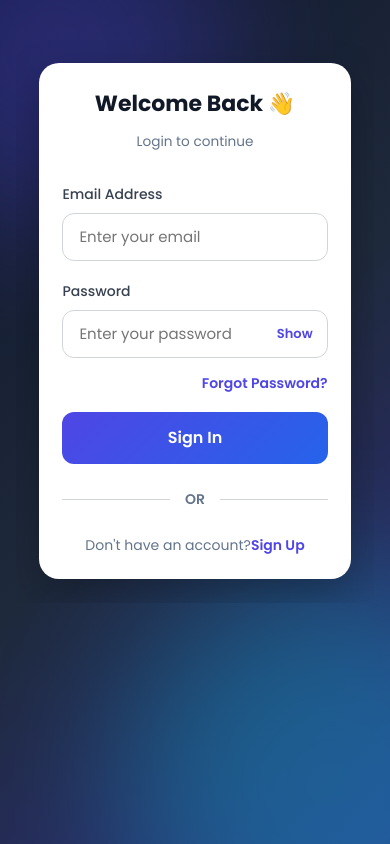
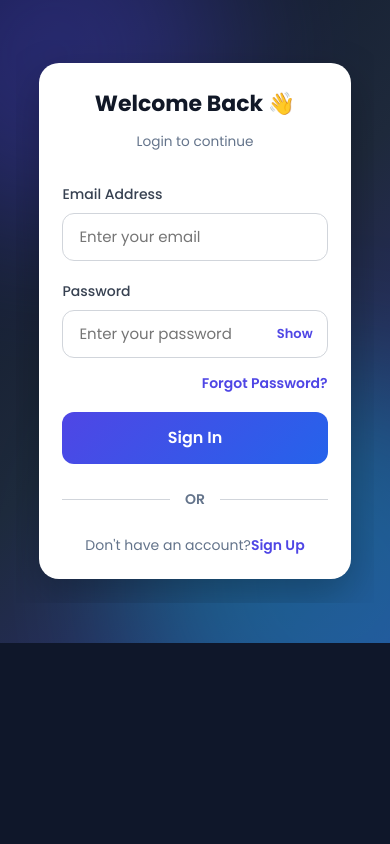
Before and after one commit to dhinesh876/GROOME_UI, a React (Vite) app: page /#/login in a window 390 px wide. Built offline with nearby package versions, Linux system fonts and the light colour scheme; the HTML template or start-up script is replaced by a standard one.

Commit message:
fix z-index and font loading - 1

```diff
--- a/src/styles/Login.css
+++ b/src/styles/Login.css
@@ -440,13 +440,17 @@ body {
     }
 }
 
+
 /* phones */
 @media (max-width: 600px) {
 
     .login-page {
+        min-height: auto;
+        /* page only as tall as the card needs — no leftover empty space */
         align-items: flex-start;
-        /* card starts near top instead of dead-center, so it doesn't jump when the keyboard opens */
         padding-top: 40px;
+        padding-bottom: 40px;
+        /* keeps it looking balanced instead of card sitting flush at the bottom edge */
     }
 
     .login-container {
@@ -467,6 +471,7 @@ body {
     .login-page {
         padding: 10px;
         padding-top: 24px;
+        padding-bottom: 24px;
     }
 
     .login-right {
@@ -494,6 +499,9 @@ body {
 @media (max-height: 480px) and (orientation: landscape) {
 
     .login-page {
+        min-height: 100dvh;
+        /* landscape needs the old full-height behavior back, since the
+           page is wide and short here, not tall and narrow */
         align-items: flex-start;
         padding: 16px;
     }
```
